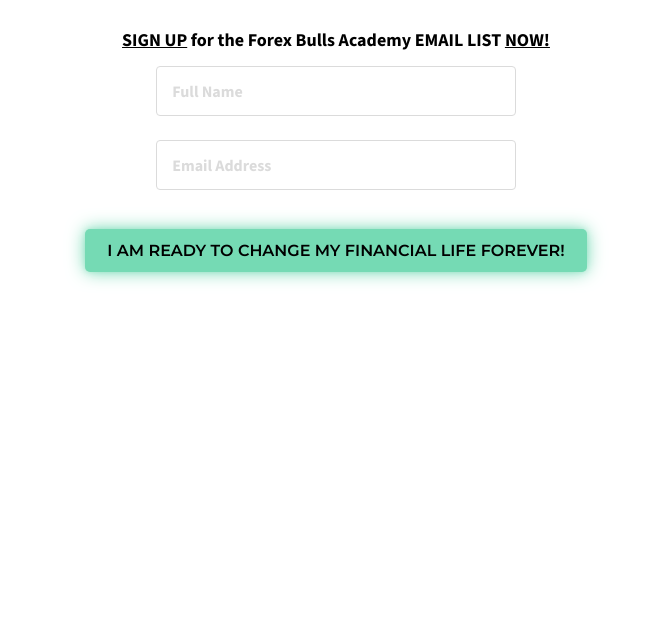
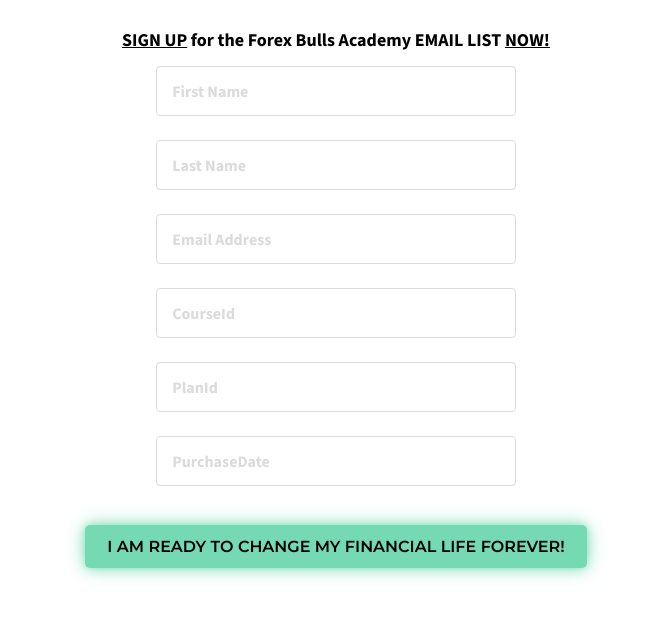
Before and after one commit to techhubhosting/formscript, a plain HTML site: page index.html in a window 1280 px wide. Shown: the part 176-794 px from the top of the page, without its empty margins (304-975 px from the left). Drawn offline with nearby package versions, Linux system fonts and the light colour scheme.

Commit message:
Add files via upload

```diff
--- a/index.html
+++ b/index.html
@@ -49,12 +49,23 @@
                 <div class="row">
                   <label for="exampleRecipientInput"><u>SIGN UP</u> for the Forex Bulls Academy EMAIL LIST <u>NOW!</u></label>
                   <div class="col-md-12">
-                    <input class="u-full-width" type="text" placeholder="Full Name" name="Full name" required>
+                    <input class="u-full-width" type="text" placeholder="First Name" name="FirstName" required>
+                  </div>
+                  <div class="col-md-12">
+                    <input class="u-full-width" type="text" placeholder="Last Name" name="LastName" required>
                   </div>
                   <div class="col-md-12">
                     <input class="u-full-width" type="email" placeholder="Email Address" name="Email" required>
                   </div>
-
+                  <div class="col-md-12">
+                    <input class="u-full-width" type="text" placeholder="CourseId" name="CourseId" required>
+                  </div>
+                  <div class="col-md-12">
+                    <input class="u-full-width" type="text" placeholder="PlanId" name="PlanId" required>
+                  </div>
+                  <div class="col-md-12">
+                    <input class="u-full-width" type="text" placeholder="PurchaseDate" name="PurchaseDate" required>
+                  </div>
                 </div>
 
                 <button class="btn btn-medium btn-dark btn-pill enroll" type="submit" value="I AM READY TO CHANGE MY FINANCIAL LIFE FOREVER!">I AM READY TO CHANGE MY FINANCIAL LIFE FOREVER!</button>
```
